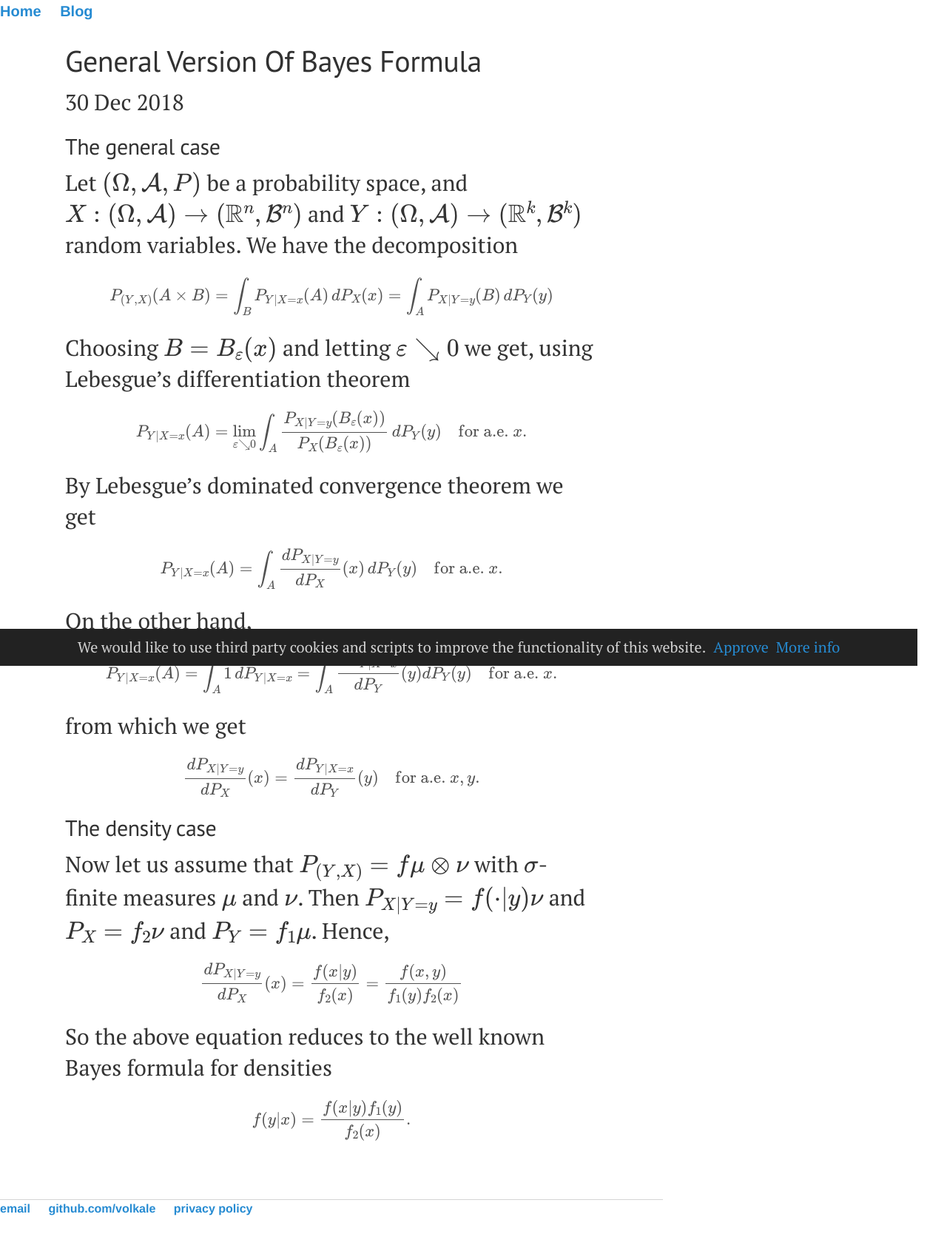
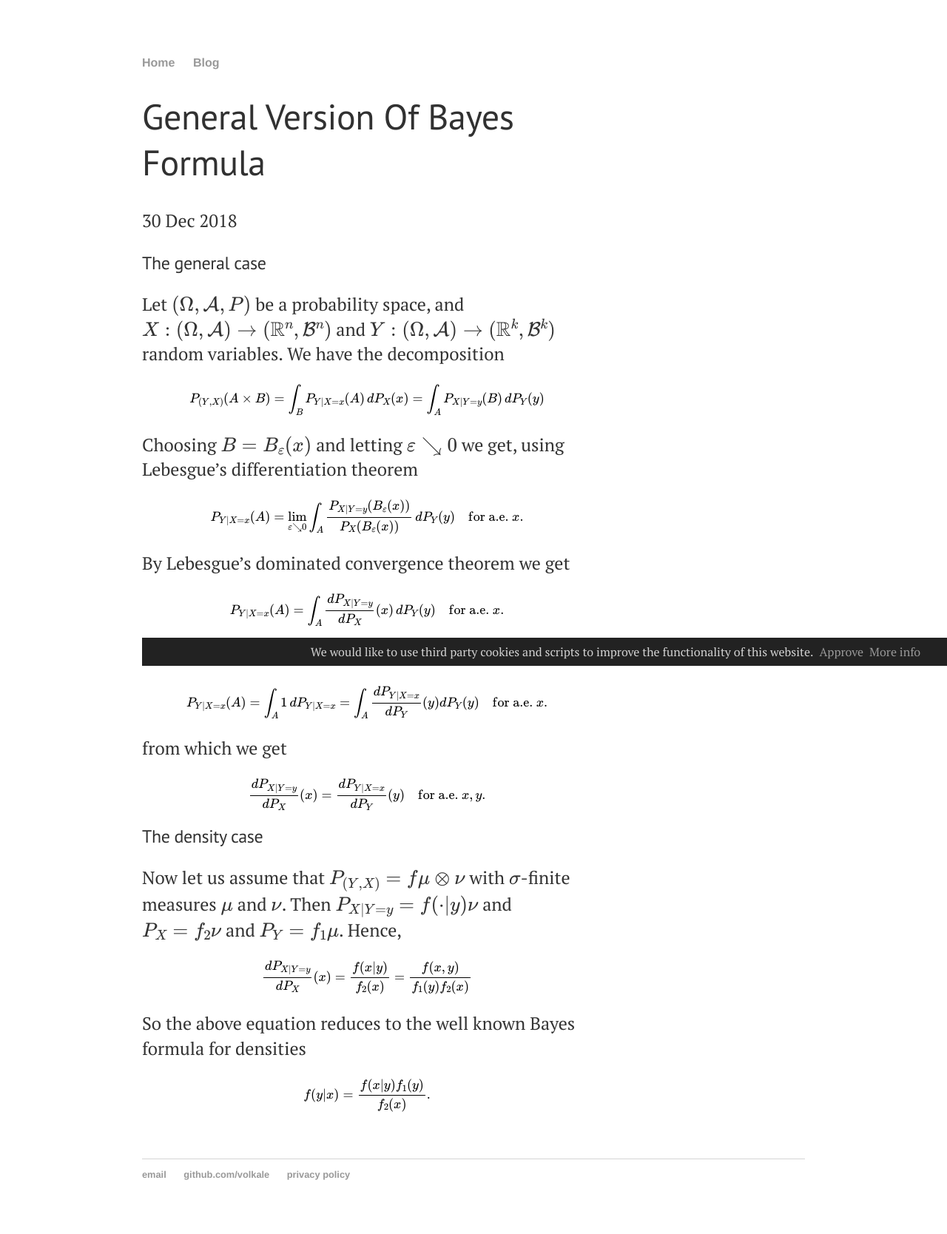
Before and after one commit to volkale/volkale.github.io, a Jekyll site: the page built from _posts/2018-12-30-general-version-of-bayes-formula.md, in a window 1280 px wide. Shown: the whole page at 74% size. Built offline with Jekyll 4.4.1, drawn with Linux system fonts in a browser that asks for light colours; our own code applies the rules of GitHub Pages for plain Markdown files; formulas are drawn with MathJax 3; comment, search, counter and statistics services are not loaded.

Commit message:
Update post.html

```diff
--- a/_layouts/post.html
+++ b/_layouts/post.html
@@ -5,7 +5,8 @@
 <script type="text/javascript" src="https://cdn.mathjax.org/mathjax/latest/MathJax.js?config=TeX-AMS-MML_HTMLorMML"></script>
 <!--<link href="/css/syntax.css" rel="stylesheet">-->
 <link rel="stylesheet" href="https://fonts.googleapis.com/css?family=PT+Serif:400,400italic,700%7CPT+Sans:400">
-			<link rel="stylesheet" href="/css/poole.css">
+
+<!--  <link rel="stylesheet" href="/css/poole.css"> -->
 <!--  <link rel="stylesheet" href="/css/syntax-perldoc.css"> -->
   <link rel="stylesheet" href="/css/lanyon.css">
 
```
